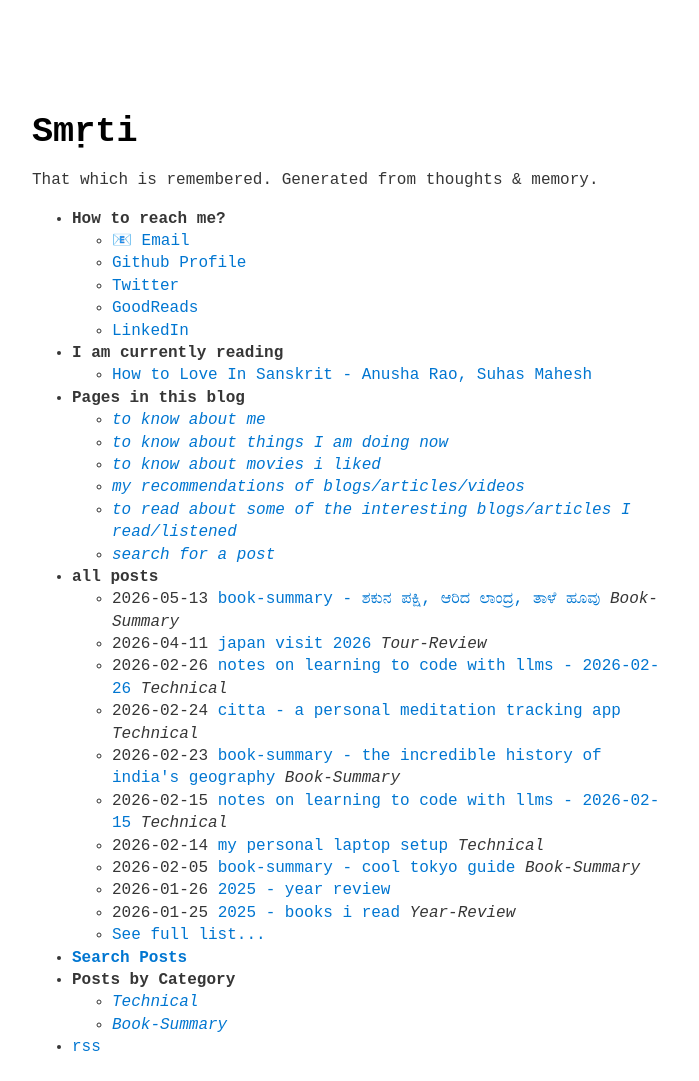
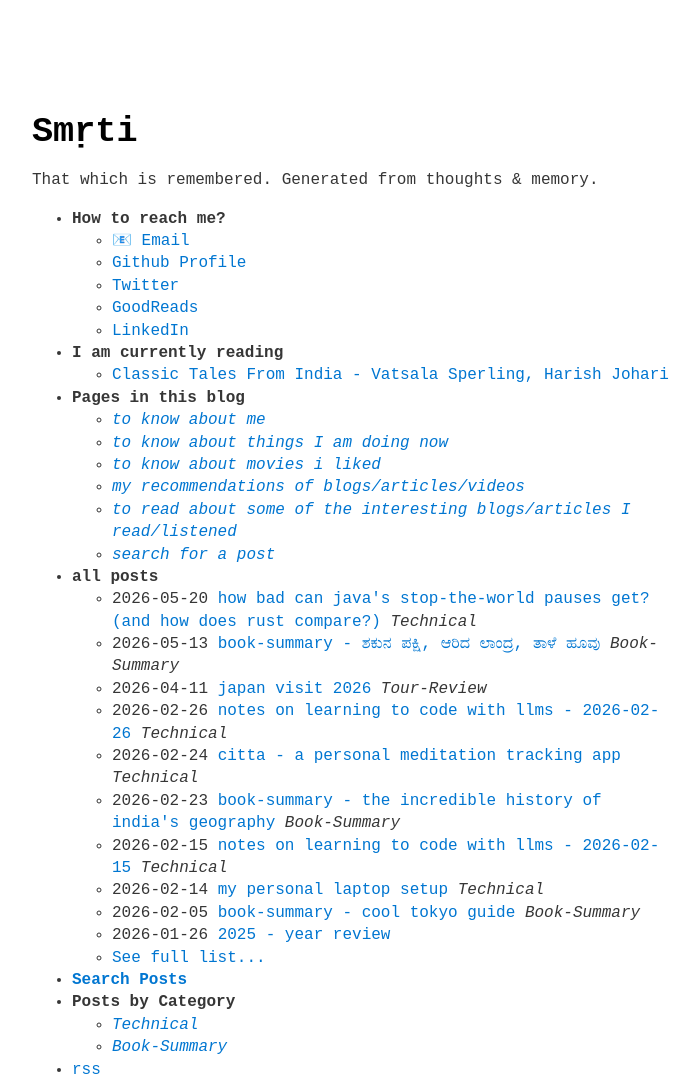
Before and after one commit to harsha-kadekar/harsha-kadekar.github.io, a Jekyll site: the page built from index.md, in a window 1280 px wide. Shown: the whole page, without its empty margins (288-987 px from the left). Built offline with Jekyll 4.4.1, drawn with Linux system fonts in a browser that asks for light colours; before the commit the page ends 1059 px from its top, so only the background shows below that; part of the change alters nothing that is shown.

Commit message:
add: how bad can java stop the world pauses get post

````diff
--- a/_data/menu.yml
+++ b/_data/menu.yml
@@ -16,8 +16,8 @@ entries:
         url: https://www.linkedin.com/in/harshakadekar
   - title: <b>I am currently reading</b>
     entries:
-      - title: How to Love In Sanskrit - Anusha Rao, Suhas Mahesh
-        url: https://www.goodreads.com/book/show/205425671-how-to-love-in-sanskrit
+      - title: Classic Tales From India - Vatsala Sperling, Harish Johari
+        url: https://www.goodreads.com/book/show/49930921-classic-tales-from-india
   - title: <b>Pages in this blog</b>
     entries:
       - title: <i>to know about me</i>
--- /dev/null
+++ b/_posts/2026-05-20-how-bad-can-java-s-stop-the-world-pauses-get---and-how-does-rust-compare--.md
@@ -0,0 +1,352 @@
+---
+category: Technical
+date: 2026-05-20
+layout: post
+title: How Bad Can Java's Stop-the-World Pauses Get? (And How Does Rust Compare?)
+updated: 2026-05-20
+---
+
+I recently read [(How bad can Python stop-the-world pauses get?)](https://lemire.me/blog/2026/02/15/how-bad-can-python-stop-the-world-pauses-get/). It describes a way to demonstrate how Python's garbage collector will pause the application in order to claim back the memory. There is no deterministic way to know when this will trigger. Hence, this can lead to unexpected latency in the application. It gives a simple Python program to demonstrate it.
+
+I wanted to understand how this would work out in a Java program. I wanted to compare it with a Rust program execution where there is no garbage collector.
+
+For this experiment, I used the following Java version with the default G1 garbage collector.
+
+```
+openjdk version "26" 2026-03-17
+OpenJDK Runtime Environment (build 26+35-2893)
+OpenJDK 64-Bit Server VM (build 26+35-2893, mixed mode, sharing)
+```
+
+Here is the Java program
+
+```java
+
+
+import java.time.Duration;
+import java.time.Instant;
+
+class Node {
+
+    private int value;
+    private Node next;
+
+    public Node() {
+        this.next = null;
+        this.value = 0;
+    }
+
+    public void addNext(Node node) {
+        this.next = node;
+    }
+
+    public Node getNext() {
+        return this.next;
+    }
+
+    public void setValue(int value) {
+        this.value = value;
+    }
+
+    public int getValue() {
+        return value;
+    }
+}
+
+
+
+class StopTheWorld {
+
+    public static Node createLinkedList(int limit) {
+        Node headNode = new Node();
+        headNode.setValue(0);
+        Node current = headNode;
+
+        for (int i = 0; i < limit; i++) {
+            Node newNode = new Node();
+            newNode.setValue(i);
+            current.addNext(newNode);
+            current = newNode;
+        }
+
+        return headNode;
+    }
+
+    public static void main(String[] args) {
+        Instant start = Instant.now();
+        Instant initStart = Instant.now();
+        Node linkedList = createLinkedList(50_000_000);
+        long initTime = Duration.between(initStart, Instant.now()).toNanos() / 1000;
+        Instant oldStart = Instant.now();
+        long delay = 0;
+        long worstCase = 0;
+        long createTime = 0;
+        long worstCreateTime = 0;
+        Instant loopStart = Instant.now();
+        for (int i = 0; i < 1000000; i++) {
+            Instant min_start = Instant.now();
+            long value = Duration.between(oldStart, min_start).toNanos() / 1000;
+            if (value > worstCase) {
+                worstCase = value;
+            }
+            delay += value;
+            Instant createStart = Instant.now();
+            createLinkedList(1000);
+            long thisCreateTime = Duration.between(createStart, Instant.now()).toNanos() / 1000;
+            if (thisCreateTime > worstCreateTime) {
+                worstCreateTime = thisCreateTime;
+            }
+            createTime += thisCreateTime;
+            oldStart = min_start;
+        }
+        long loopTime = Duration.between(loopStart, Instant.now()).toNanos() / 1000;
+        Instant end = Instant.now();
+        Duration elapsed = Duration.between(start, end);
+        System.out.println("Elapsed: " + elapsed.toMillis() + " ms");
+        System.out.println("Initial 50M list create time: " + initTime + " µs");
+        System.out.println("Total For Loop time (1M x 1K): " + loopTime + " µs");
+        System.out.println("Total Delays between iteration: " + delay + " µs");
+        System.out.println("Worst Gap is: " + worstCase + " µs");
+        System.out.println("Total Create time: " + createTime + " µs");
+        System.out.println("Worst Create time: " + worstCreateTime + " µs");
+    }
+}
+
+```
+
+Here is the output of the Java program.
+
+```
+➜  simple-programs java StopTheWorld
+Elapsed: 7670 ms
+Initial 50M list create time: 2622048 µs
+Total For Loop time (1M x 1K): 5048015 µs
+Total Delays between iteration: 4711094 µs
+Worst Gap is: 565162 µs
+Total Create time: 4568381 µs
+Worst Create time: 565142 µs
+```
+
+
+For Rust, I used `rustc 1.93.0 (254b59607 2026-01-19)`. Here is the equivalent Rust program.
+
+```rust
+use std::time::Instant;
+
+struct Node {
+    value: i32,
+    next: Option<Box<Node>>,
+}
+
+impl Node {
+    fn new(value: i32) -> Self {
+        Node { value, next: None }
+    }
+}
+
+impl Drop for Node {
+    fn drop(&mut self) {
+        let mut current = self.next.take();
+        while let Some(mut node) = current {
+            current = node.next.take();
+        }
+    }
+}
+
+fn create_linked_list(limit: i32) -> Box<Node> {
+    let mut head = Box::new(Node::new(0));
+    let mut current: *mut Node = &mut *head;
+
+    for i in 0..limit {
+        let new_node = Box::new(Node::new(i));
+        unsafe {
+            (*current).next = Some(new_node);
+            current = &mut **(*current).next.as_mut().unwrap();
+        }
+    }
+
+    head
+}
+
+fn main() {
+    let start = Instant::now();
+
+    let init_start = Instant::now();
+    let _linked_list = create_linked_list(50_000_000);
+    let init_time = init_start.elapsed().as_micros();
+
+    let mut old_start = Instant::now();
+    let mut delay: u128 = 0;
+    let mut worst_case: u128 = 0;
+    let mut create_time: u128 = 0;
+    let mut worst_create_time: u128 = 0;
+
+    let loop_start = Instant::now();
+    for _ in 0..1_000_000 {
+        let min_start = Instant::now();
+        let value = min_start.duration_since(old_start).as_micros();
+        if value > worst_case {
+            worst_case = value;
+        }
+        delay += value;
+        let create_start = Instant::now();
+        let _list = create_linked_list(1000);
+        let this_create_time = create_start.elapsed().as_micros();
+        if this_create_time > worst_create_time {
+            worst_create_time = this_create_time;
+        }
+        create_time += this_create_time;
+        old_start = min_start;
+    }
+    let loop_time = loop_start.elapsed().as_micros();
+
+    let elapsed = start.elapsed();
+    println!("Elapsed: {} ms", elapsed.as_millis());
+    println!("Initial 50M list create time: {} µs", init_time);
+    println!("Total For Loop time (1M x 1K): {} µs", loop_time);
+    println!("Total Delays between iteration: {} µs", delay);
+    println!("Worst Gap is: {} µs", worst_case);
+    println!("Total Create time: {} µs", create_time);
+    println!("Worst Create time: {} µs", worst_create_time);
+}
+
+```
+
+Here is the output of the Rust program.
+
+```
+➜  simple-programs ./stop_the_world
+Elapsed: 26915 ms
+Initial 50M list create time: 1737040 µs
+Total For Loop time (1M x 1K): 25178866 µs
+Total Delays between iteration: 24577577 µs
+Worst Gap is: 145 µs
+Total Create time: 10964945 µs
+Worst Create time: 90 µs
+```
+
+The code is trying to stress test the memory allocation. We are using a linked list for this experiment. We create one big 50 million nodes linked list and then 1 million small 1000 nodes linked lists. Here is the tabular output for comparison.
+
+| Metrics                                                                          | Java      | Rust     |
+| -------------------------------------------------------------------------------- | --------- | -------- |
+| Program Execution Time                                                           | 7670 ms   | 26915 ms |
+| Initial 50M node linked list creation time                                       | 2622 ms   | 1737 ms  |
+| Total time for creating 1M 1k node linked list creation time (including delays)  | 5048 ms   | 25179 ms |
+| Total delays between single 1k node linked list creations                        | 4711 ms   | 24578 ms |
+| Worst Gap between the individual iteration                                       | 565162 µs | 145 µs   |
+| Total time spent in just creating 1M of 1k node linked list (without gaps/delays) | 4568 ms   | 10965 ms |
+| Max time spent in creating one single 1k node linked list (including gap)        | 565142 µs | 90 µs    |
+
+
+On a high level, these results looked weird. My mental model was Rust is more of a systems programming language and hence should have been faster than Java across every metric. Here, we see that the Java program completed about 3.5x faster than Rust. Let's look into the following metrics and try to understand why that is happening:
+- Total time for creating 1M 1k node linked list creation time (including delays)
+	- This is the total loop time (1M x 1k). Here, Java is almost 5x faster than Rust.
+	- The key here is, in every iteration, a 1k node linked list is formed and by the end of the iteration, that linked list has gone out of scope.
+	- In the Rust world, the moment it goes out of scope, Rust deletes it. So, for Rust, every iteration = allocation + *any work after allocation* + delete.
+	- In the Java world, there is only allocation and no deletion. Deletion is taken care by the GC at a later time. So, for Java, every iteration = allocation + *any work after allocation*. Hence, Java is much faster here.
+- Total delays between single 1k node linked list creations
+	- This is the total iteration delays. Here too, Java is 5x faster than Rust.
+	- This makes sense given how every iteration differs in Rust world vs Java world. In Rust, the extra time goes toward deletion. 1 million deletions add up in Rust.
+- Total time spent in just creating 1M of 1k node linked list (without gaps/delays)
+	- This is the total time it spent on just the creation of 1k node linked lists. Here, Java is 2.4x faster than Rust. This indicates that even pure allocation (without deallocation) is costlier in Rust than in Java. The reason is that Java's generational GC uses [**bump-pointer allocation**](https://shipilev.net/jvm/anatomy-quarks/4-tlab-allocation/) for short-lived objects — allocating a new object is nearly free, just incrementing a pointer into the young generation heap. Rust, by contrast, performs a heap allocation through its allocator for every `Box::new`, which is typically slower than HotSpot's thread-local bump-pointer fast path for young objects. That per-node allocator overhead accumulates across 1000 nodes per list × 1 million iterations.
+- Max time spent in creating one single 1k node linked list (including gap)
+	- This is the most interesting metric. Here, Rust is almost 6280x better than Java.
+	- This is the **STOP THE WORLD PAUSE OF JAVA GARBAGE COLLECTOR**. Before allocating the node, Java needed to reclaim some space. Hence, [it stopped the application and asked GC to reclaim some space](https://shipilev.net/jvm/anatomy-quarks/3-gc-design-and-pauses/). So, for one of the creation steps, it took significantly longer.
+- Worst Gap between the individual iteration
+	- Here also, Rust is almost 3900x better than Java. This is a continuation of the previous metric. Because GC worked for one of the creation attempts, that iteration time ballooned for Java.
+		- For Rust, every iteration is the same = allocation + *any work after allocation* + delete.
+		- For Java, there is a magic step = (*Garbage Collection*) + allocation + *any work after allocation*
+- Initial 50M node linked list creation time
+	- It seems Rust is almost 1.5x faster in creating a huge single-shot list. I am not sure why that behavior is seen. One important timing note: `_linked_list` goes out of scope at the very end of `main`, after `start.elapsed()` is already captured. So the program's reported elapsed time does **not** include the cost of dropping the 50M node list — that drop happens outside the measured window.
+
+
+## Validating with GC Logs
+
+We can enable GC logs to understand how GC is behaving in Java. Here are the GC logs — let's try to understand whether the numbers match.
+
+```
+➜  simple-programs time java -Xlog:gc StopTheWorld
+[0.003s][info][gc] Using G1
+[0.040s][info][gc] GC(0) Pause Young (Normal) (G1 Evacuation Pause) 5M->5M(16M) 10.465ms
+[0.056s][info][gc] GC(1) Pause Young (Normal) (G1 Evacuation Pause) 9M->9M(20M) 14.943ms
+[0.075s][info][gc] GC(2) Pause Young (Normal) (G1 Evacuation Pause) 13M->12M(72M) 17.457ms
+[0.130s][info][gc] GC(3) Pause Young (Normal) (G1 Evacuation Pause) 28M->28M(72M) 42.890ms
+[0.157s][info][gc] GC(4) Pause Young (Normal) (G1 Evacuation Pause) 40M->43M(72M) 25.836ms
+[0.178s][info][gc] GC(5) Pause Young (Concurrent Start) (G1 Evacuation Pause) 51M->51M(72M) 19.032ms
+[0.178s][info][gc] GC(6) Concurrent Mark Cycle
+[0.203s][info][gc] GC(7) Pause Young (Normal) (G1 Evacuation Pause) 59M->60M(228M) 22.891ms
+[0.330s][info][gc] GC(8) Pause Young (Normal) (G1 Evacuation Pause) 108M->109M(228M) 97.542ms
+[0.415s][info][gc] GC(9) Pause Young (Normal) (G1 Evacuation Pause) 145M->147M(228M) 80.128ms
+[0.465s][info][gc] GC(10) Pause Young (Normal) (G1 Evacuation Pause) 167M->169M(228M) 46.356ms
+[0.499s][info][gc] GC(11) Pause Young (Normal) (G1 Evacuation Pause) 185M->187M(684M) 31.950ms
+[0.526s][info][gc] GC(6) Pause Remark 233M->233M(684M) 0.997ms
+[0.574s][info][gc] GC(6) Pause Cleanup 315M->315M(684M) 0.039ms
+[0.576s][info][gc] GC(6) Concurrent Mark Cycle 398.156ms
+[0.917s][info][gc] GC(12) Pause Young (Prepare Mixed) (G1 Evacuation Pause) 339M->343M(684M) 330.662ms
+[1.155s][info][gc] GC(13) Pause Young (Mixed) (G1 Evacuation Pause) 447M->451M(684M) 226.702ms
+[1.321s][info][gc] GC(14) Pause Young (Concurrent Start) (G1 Evacuation Pause) 519M->521M(684M) 158.399ms
+[1.321s][info][gc] GC(15) Concurrent Mark Cycle
+[1.433s][info][gc] GC(16) Pause Young (Normal) (G1 Evacuation Pause) 569M->573M(2052M) 106.487ms
+[2.493s][info][gc] GC(17) Pause Young (Normal) (G1 Evacuation Pause) 977M->979M(2052M) 845.976ms
+[2.963s][info][gc] GC(18) Pause Young (Normal) (G1 Evacuation Pause) 1311M->1183M(2052M) 418.603ms
+[3.101s][info][gc] GC(19) Pause Young (Normal) (G1 Evacuation Pause) 1459M->1194M(2052M) 96.162ms
+[3.152s][info][gc] GC(20) Pause Young (Normal) (G1 Evacuation Pause) 1490M->1193M(4428M) 5.607ms
+[3.431s][info][gc] GC(21) Pause Young (Normal) (G1 Evacuation Pause) 1713M->1193M(4428M) 1.118ms
+[3.476s][info][gc] GC(15) Pause Remark 1523M->1523M(4428M) 0.737ms
+[3.526s][info][gc] GC(22) Pause Young (Normal) (G1 Evacuation Pause) 1745M->1193M(4428M) 0.848ms
+[3.685s][info][gc] GC(15) Pause Cleanup 1883M->1883M(4428M) 0.070ms
+[3.696s][info][gc] GC(15) Concurrent Mark Cycle 2375.184ms
+[4.578s][info][gc] GC(23) Pause Young (Prepare Mixed) (G1 Evacuation Pause) 3785M->1193M(4428M) 1.470ms
+[4.909s][info][gc] GC(24) Pause Young (Mixed) (G1 Evacuation Pause) 3845M->1189M(4428M) 6.353ms
+[5.236s][info][gc] GC(25) Pause Young (Normal) (G1 Evacuation Pause) 3841M->1189M(4428M) 1.434ms
+[5.558s][info][gc] GC(26) Pause Young (Normal) (G1 Evacuation Pause) 3841M->1189M(4428M) 1.472ms
+[5.882s][info][gc] GC(27) Pause Young (Normal) (G1 Evacuation Pause) 3841M->1189M(4428M) 1.258ms
+[6.214s][info][gc] GC(28) Pause Young (Normal) (G1 Evacuation Pause) 3841M->1189M(4428M) 1.623ms
+[6.540s][info][gc] GC(29) Pause Young (Normal) (G1 Evacuation Pause) 3841M->1189M(4428M) 1.357ms
+[6.879s][info][gc] GC(30) Pause Young (Normal) (G1 Evacuation Pause) 3841M->1189M(4332M) 1.320ms
+Elapsed: 6863 ms
+Initial 50M list create time: 2497475 µs
+Total For Loop time (1M x 1K): 4364742 µs
+Total Delays between iteration: 3733728 µs
+Worst Gap is: 420189 µs
+Total Create time: 3678367 µs
+Worst Create time: 420117 µs
+java -Xlog:gc StopTheWorld  11.25s user 1.61s system 180% cpu 7.124 total
+```
+
+Yes, from the logs we can see that GC pauses are happening. We can map the worst gap we saw (~420ms) to GC(18) which took 418ms. Using the default heap means the JVM starts with 16M and slowly expands, leading to more pauses early on. We can use a fixed heap with `-Xms4G -Xmx4G` which reduces pause frequency by avoiding dynamic heap expansion. The biggest memory reclaim happens around GC(23) and GC(24), after which the GC stabilizes with quick cycles. By the time GC(23) and GC(24) happen, the long-lived 50M node list has likely already been promoted to the old generation. Those later mixed collections are reclaiming old-generation regions after concurrent marking. The quick cycles after that occur because most of the remaining work is collecting the short-lived 1k node lists.
+
+| GC event | Pause | Phase |
+|---|---|---|
+| GC(0)–GC(17) | 10ms–845ms | During 50M list creation (captured in `init_time`) |
+| GC(18) | 418ms | First loop pause — the worst gap |
+| GC(19)–GC(20) | 5–96ms | Transitioning — heap expanding, pauses shrinking |
+| GC(21)–GC(30) | 1–6ms | Stabilized — short-lived 1k lists collected cheaply |
+
+## Conclusion
+
+So, Java's throughput is good, but Rust is very deterministic. Here is what two LLMs had to say about these results:
+
+```
+
+- Claude:
+
+This is a classic **throughput vs. latency tradeoff**:
+- Java's GC optimizes for throughput (amortizes collection cost across many allocations)
+- Rust's ownership model gives deterministic, near-zero pause times at the cost of slower aggregate destruction of long-lived heap structures
+
+For real-time systems, games, trading, or audio — Rust's 145 µs worst case matters enormously. For batch jobs or web services that care about average throughput, Java wins here.
+```
+
+```
+- Codex
+
+Bottom line: this output says Java has much better allocation throughput for short-lived objects, while Rust gives much tighter pause-time behavior. It does not prove “Java is faster than Rust” generally; it proves HotSpot’s generational allocator is very good for this exact garbage-heavy workload.
+```
+
+
+Yes, this is a small program and extrapolating these results broadly would be unwise. But it does give some good insights. If we are looking for very deterministic latency in our applications or services, then Rust is a good fit. In this allocation-heavy workload, Java showed better overall throughput. So, we need not feel guilty about using Java as long as occasional latency spikes are within acceptable bounds.
+
+
+---
+- I have used LLM agents to review the draft. I have also taken help with rewording and rephrasing the sentences. I have also used it for doing research.
--- a/now.md
+++ b/now.md
@@ -10,7 +10,6 @@ updated: 2026-02-14
 ## Personal Projects Update
 - I am working on building an app - [Citta](https://www.harsha-kadekar.blog/citta-a-personal-meditation-tracking-app.html) using LLM
 - I am also reading [Head First Design Patterns](https://www.amazon.com/Head-First-Design-Patterns-Brain-Friendly/dp/0596007124)
-- I am currently following the [100 exercises to Learn Rust](https://rust-exercises.com/100-exercises/)
 - I am reading Valmiki Ramayana from Sanskrit source. I do not know Sanskrit yet but hoping to learn somewhat from this journey. I am using these websites -  [sanskritsahitya - ramayana](https://sanskritsahitya.org/ramayanam) ,  [valmikiramayana.net](https://www.valmikiramayan.net) .
 
 ## Life/Personal Update
@@ -29,11 +28,12 @@ updated: 2026-02-14
 
 ## Book Reading Update
 - I am currently reading
-	- [How To Love In Sanskrit](https://www.goodreads.com/book/show/205425671-how-to-love-in-sanskrit) by Anusha Rao, Suhas Mahesh
+	- [Classic Tales from India](https://www.goodreads.com/book/show/49930921-classic-tales-from-india) by Vatsala Sperling, Harish Johari
 - Books read in this year
 	- [Cool Tokyo Guide: Adventures in the City of Kawaii Fashion, Train Sushi and Godzilla](https://www.goodreads.com/book/show/36334218-cool-tokyo-guide) by Abby Denson
 	- [The Incredible History of India's Geography](https://www.goodreads.com/book/show/25118502-the-incredible-history-of-india-s-geography) by Sanjeev Sanyal
 	- [ಶಕುನ ಪಕ್ಷಿ, ಆರಿದ, ತಾಳೆ ಹೂವು - Shakuna Pakshi-Aarida-Thaale Hoo](https://www.goodreads.com/book/show/138979497-shakuna-pakshi-aarida-thaale-hoo) by T K Rama Rao
+	- [How To Love In Sanskrit](https://www.goodreads.com/book/show/205425671-how-to-love-in-sanskrit) by Anusha Rao, Suhas Mahesh
 
 
 
````
